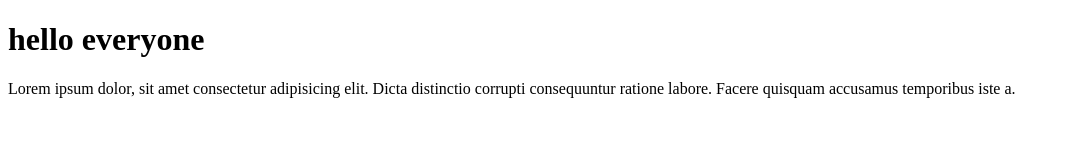
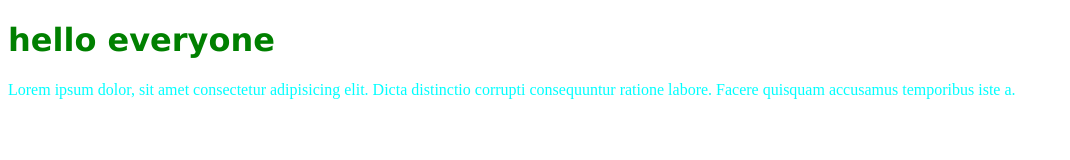
Before and after one commit to theo2022/portfolio, a plain HTML site: page index.html in a window 1280 px wide. Shown: the whole page, without its empty margins (0-1070 px from the left). Drawn offline with Linux system fonts and the light colour scheme.

Commit message:
css file

```diff
--- a/index.html
+++ b/index.html
@@ -3,6 +3,7 @@
 <head>
   <meta charset="UTF-8">
   <meta name="viewport" content="width=device-width, initial-scale=1.0">
+  <link rel="stylesheet" href="./style.css">
   <title>Document</title>
 </head>
 <body>
--- /dev/null
+++ b/style.css
@@ -0,0 +1,7 @@
+h1 {
+  color:green;
+  font-family: 'Lucida Sans', 'Lucida Sans Regular', 'Lucida Grande', 'Lucida Sans Unicode', Geneva, Verdana, sans-serif;
+}
+p {
+  color: aqua;
+}
```
